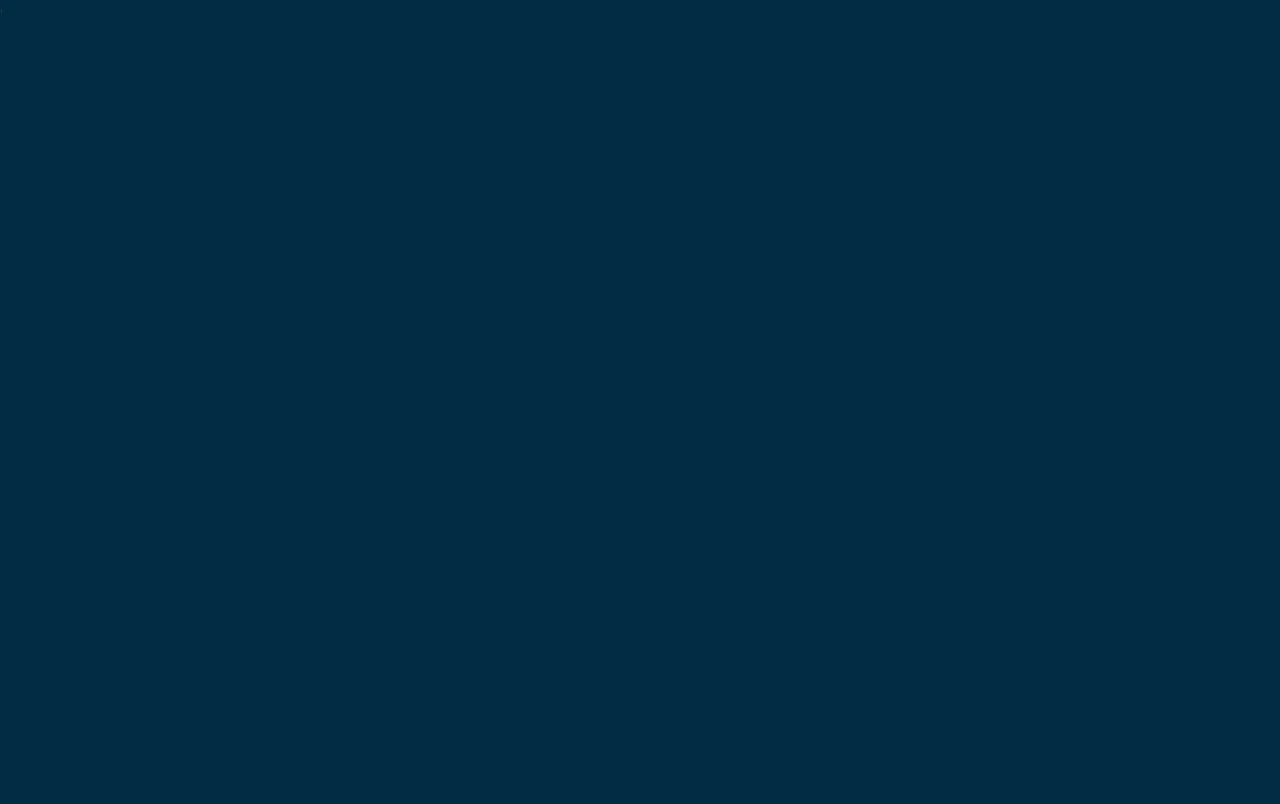
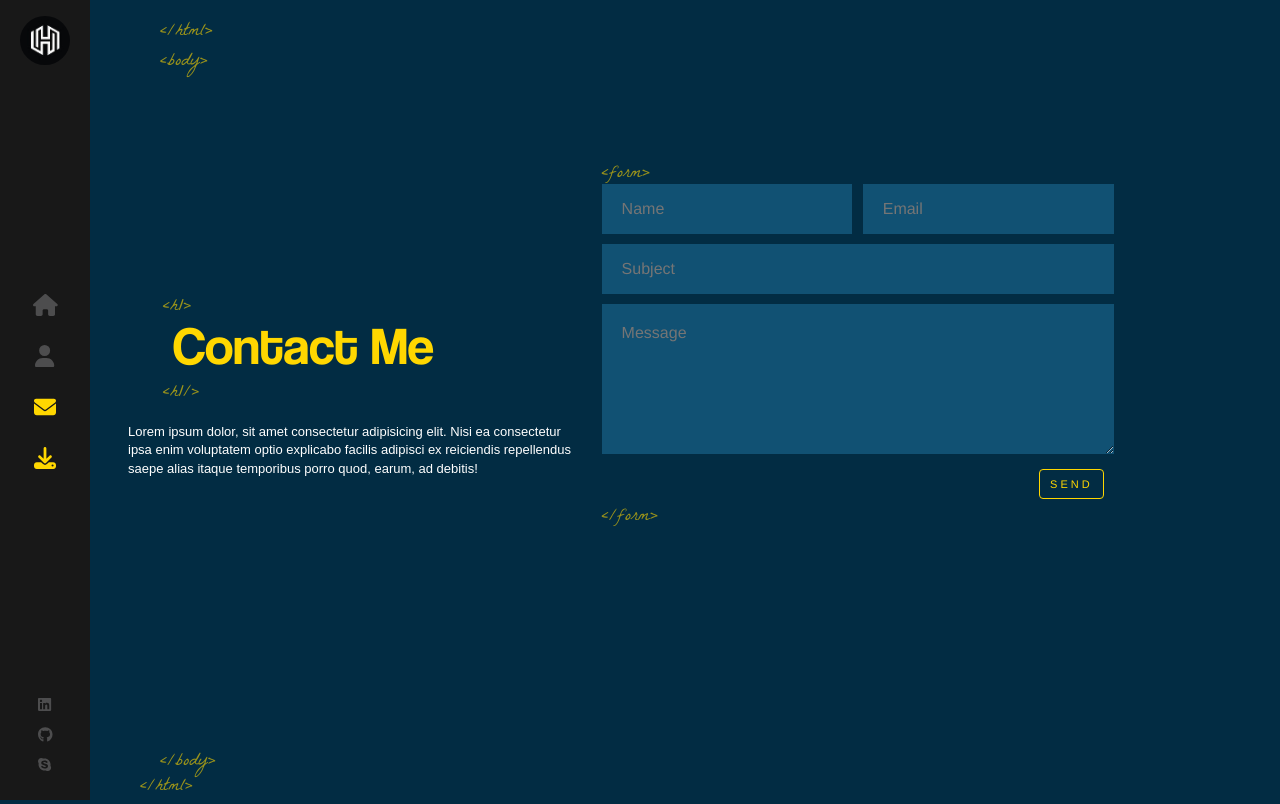
Before and after one commit to Harshal3416/harshal-portfolio, a React (Create React App) app: page /contact in a window 1280 px wide. Before the commit this address had no page. Built offline with nearby package versions, Linux system fonts and the light colour scheme.

Commit message:
added contact page, download option

```diff
--- a/src/App.js
+++ b/src/App.js
@@ -1,20 +1,22 @@
 import './App.scss';
-import { Route, Routes } from 'react-router-dom';
+import { Route, Router, Routes } from 'react-router-dom';
 import Layout from './components/Layout';
 import Home from './components/Home';
 import About from './components/About';
+import Contact from './components/Contact';
 
 function App() {
   return (
     <>
       <Routes>
-        <Route path="/" element={<Layout />} />
-        <Route index element={<Home />} />
-        <Route path="about" element={<About />} />
-        {/* </Route> */}
+        <Route path="/" element={<Layout />} >
+          <Route index element={<Home />}></Route>
+          <Route path="about" element={<About />} />
+          <Route path="contact" element={<Contact />} />
+        </Route>
       </Routes>
-      {/* <Home></Home> */}
-      {/* <About /> */}
+
+
     </>
   );
 }
--- /dev/null
+++ b/src/components/Contact/index.js
@@ -0,0 +1,63 @@
+import "./index.scss";
+import emailjs from '@emailjs/browser'
+import { useRef } from "react";
+
+const Contact = () => {
+    const form = useRef()
+    const sendEmail = (e) => {
+        e.preventDefault()
+
+        emailjs
+            .sendForm(process.env.REACT_APP_SERVICE_ID, process.env.REACT_APP_TEMPLATE_KEY, form.current, process.env.REACT_APP_PUBLIC_KEY)
+            .then(
+                () => {
+                    alert('Message successfully sent!')
+                    window.location.reload(false)
+                },
+                (err) => {
+                    alert('Failed to send the message, please try again')
+                }
+            )
+    }
+    return (
+        <>
+            <div className="contact-container">
+                <div className="text-zone">
+
+                    <h1>Contact Me</h1>
+                    <p>Lorem ipsum dolor, sit amet consectetur adipisicing elit. Nisi ea consectetur ipsa enim voluptatem optio explicabo facilis adipisci ex reiciendis repellendus saepe alias itaque temporibus porro quod, earum, ad debitis!</p>
+
+                </div>
+
+                <div className="contact-form">
+                    <form ref={form} onSubmit={sendEmail}>
+
+                        <ul>
+                            <li className="half">
+                                <input type="text" name="from_name" placeholder="Name" required />
+                            </li>
+                            <li className="half">
+                                <input type="email" name="from_email" placeholder="Email" required />
+                            </li>
+                            <li>
+                                <input type="text" name="subject"
+                                    placeholder="Subject" required />
+                            </li>
+                            <li><textarea name="message"
+                                placeholder="Message" required
+                            ></textarea></li>
+                            <li>
+                                <input type="submit" className="flat-button" value="SEND"
+                                />
+                            </li>
+                        </ul>
+
+                    </form>
+
+                </div>
+            </div>
+        </>
+    )
+}
+
+export default Contact;
--- /dev/null
+++ b/src/components/Contact/index.scss
@@ -0,0 +1,162 @@
+.contact-container {
+	.text-zone {
+		position: absolute;
+		left: 10%;
+		top: 50%;
+		transform: translateY(-50%);
+		width: 35%;
+		vertical-align: middle;
+		display: table-cell;
+		max-height: 90%;
+
+		h1 {
+			font-size: 53px;
+			font-family: "Coolvetica";
+			color: #ffd700;
+			font-weight: 400;
+			margin-top: 0;
+			position: relative;
+			margin-bottom: 40px;
+			left: 10%;
+
+			&:before {
+				content: "<h1>";
+				font-family: "La Belle Aurore", cursive;
+				color: #ffd700;
+				font-size: 18px;
+				position: absolute;
+				margin-top: -10px;
+				left: -10px;
+				opacity: 0.6;
+				line-height: 18px;
+			}
+
+			&:after {
+				content: "<h1/>";
+				font-family: "La Belle Aurore", cursive;
+				color: #ffd700;
+				font-size: 18px;
+				line-height: 18px;
+				position: absolute;
+				left: -30px;
+				bottom: -20px;
+				margin-left: 20px;
+				opacity: 0.6;
+			}
+		}
+
+		p {
+			font-size: 13px;
+			color: #fff;
+			font-family: sans-serif;
+			font-weight: 300;
+			max-width: fit-content;
+			animation: pulse 1s;
+		}
+	}
+
+	.contact-form {
+		// width: 100%;
+		// margin-top: 20px;
+		// position: absolute;
+		// top: 43%;
+		// width: 40%;
+		// left: 10%;
+
+		width: 40%;
+		float: right;
+		margin: 13%;
+
+		ul {
+			padding: 0;
+			margin: 0;
+
+			li {
+				padding: 0;
+				margin: 0;
+				list-style: none;
+				margin-bottom: 10px;
+				opacity: 0;
+				overflow: hidden;
+				display: block;
+				clear: both;
+				position: relative;
+				animation: fadeInLeft 0.5s 0.5s;
+				animation-fill-mode: forwards;
+			}
+
+			li.half {
+				width: 49%;
+				margin-left: 2%;
+				float: left;
+				clear: none;
+
+				&:first-child {
+					margin-left: 0;
+				}
+			}
+		}
+
+		&::before {
+			content: "<form>";
+			font-family: "La Belle Aurore", cursive;
+			color: #ffd700;
+			font-size: 18px;
+			margin-top: -10px;
+			left: -10px;
+			opacity: 0.6;
+			line-height: 18px;
+		}
+
+		&::after {
+			content: "</form>";
+			font-family: "La Belle Aurore", cursive;
+			color: #ffd700;
+			font-size: 18px;
+			margin-top: -10px;
+			left: -10px;
+			opacity: 0.6;
+			line-height: 18px;
+		}
+
+		input[type="text"],
+		input[type="email"] {
+			width: 100%;
+			border: 0;
+			background: #115173;
+			height: 50px;
+			font-size: 16px;
+			color: #fff;
+			padding: 0 20px;
+			box-sizing: border-box;
+		}
+
+		textarea {
+			width: 100%;
+			border: 0;
+			background: #115173;
+			height: 50px;
+			font-size: 16px;
+			color: #fff;
+			padding: 20px;
+			box-sizing: border-box;
+			min-height: 150px;
+		}
+
+		.flat-button {
+			color: #ffd700;
+			font-size: 11px;
+			letter-spacing: 3px;
+			text-decoration: none;
+			padding: 8px 10px;
+			border: 1px solid #ffd700;
+			float: left;
+			border-radius: 4px;
+			background: 0 0;
+			text-transform: uppercase;
+			float: right;
+			text-align: center;
+			margin-right: 10px;
+		}
+	}
+}
--- a/src/components/Layout/index.js
+++ b/src/components/Layout/index.js
@@ -1,3 +1,4 @@
+import { Outlet } from "react-router-dom";
 import Sidebar from "../Sidebar";
 import "./index.scss";
 
@@ -9,7 +10,7 @@ const Layout = () => {
                 <span className="tags top-tags-html">&lt;/html&gt;</span>
                 <span className="tags top-tags">&lt;body&gt;</span>
 
-                {/* <Outlet /> */}
+                <Outlet />
                 <span className="tags bottom-tags">
                     &lt;/body&gt;
                     <br />
--- a/src/components/Sidebar/index.js
+++ b/src/components/Sidebar/index.js
@@ -1,13 +1,13 @@
 import "./index.scss";
-import LogoS from '../../assets/images/logo-s.png';
 import hlogo from '../../assets/images/hlogoblack.jpg';
-
+import CV from '../../assets/pdf/HARSHAL-Front-end-4.5Years.pdf'
 import { Link, NavLink } from "react-router-dom";
-import { faEnvelope, faHome, faUser } from "@fortawesome/free-solid-svg-icons";
+import { faDownload, faEnvelope, faHome, faUser } from "@fortawesome/free-solid-svg-icons";
 import { FontAwesomeIcon } from "@fortawesome/react-fontawesome";
 import { faGithub, faLinkedin, faSkype } from "@fortawesome/free-brands-svg-icons";
 
 const Sidebar = () => {
+
     return (
         <>
             <div className="nav-bar">
@@ -24,6 +24,9 @@ const Sidebar = () => {
                     <NavLink exact="true" activeclassname="active" className="contact-link" to="/contact">
                         <FontAwesomeIcon icon={faEnvelope} color="#4d4d4e"></FontAwesomeIcon>
                     </NavLink>
+                    <a href={CV} download className="download-cv">
+                        <FontAwesomeIcon icon={faDownload} color="#ffd700"></FontAwesomeIcon>
+                    </a>
                 </nav>
 
                 <ul>
--- a/src/components/Sidebar/index.scss
+++ b/src/components/Sidebar/index.scss
@@ -89,6 +89,12 @@
 			}
 		}
 
+		a.download-cv {
+			&::after {
+				content: "DOWNLOAD";
+			}
+		}
+
 		a.active {
 			svg {
 				color: #ffd700;
```
Also changed, not shown: public/index.html (+12 -13 lines), 2 other files (tests, documents, lock files or other folders).
